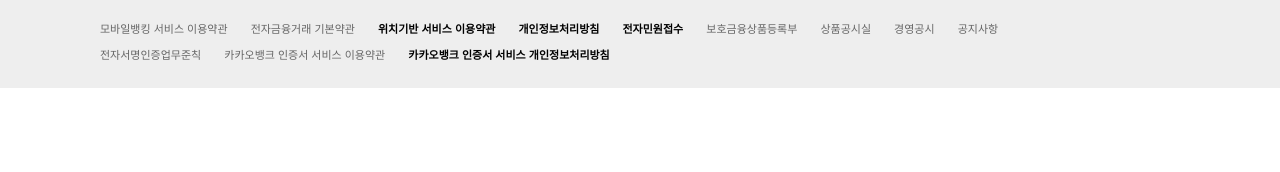
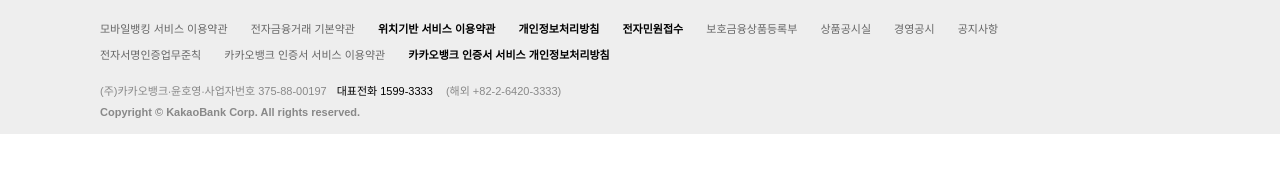
Before and after one commit to NewBean0312/kakaoBankWebSiteCode, a plain HTML site: page html_folder/bottom_bar.html in a window 1280 px wide. Drawn offline with nearby package versions, Linux system fonts and the light colour scheme; files whose address does not match are found by name.

Commit message:
bottom-banner box-2 레이아웃

```diff
--- a/css_folder/bottom_bar.css
+++ b/css_folder/bottom_bar.css
@@ -157,3 +157,17 @@
 .bottom-bar .box-1 > .menu-box-1 > ul > li:hover > a {
     text-decoration: underline;
 }
+
+
+.bottom-bar .box-2 {
+  margin-top: 10px;
+  color: #888;
+}
+
+.bottom-bar .box-2 > .rep-contact {
+  margin: 0 10px;
+}
+
+.bottom-bar .box-2 > .copyright {
+  margin-top: 8px;
+}
--- a/html_folder/bottom_bar.html
+++ b/html_folder/bottom_bar.html
@@ -49,7 +49,12 @@
             </ul>
           </div>
         </div>
-        <div class="box-2"></div>
+        <div class="box-2">
+          <a href="tel:375-88-00197" class="kakao-tel">(주)카카오뱅크∙윤호영∙사업자번호 375-88-00197</a
+          ><a href="tel:1599-3333" class="rep-contact black">대표전화 1599-3333</a>
+          <a href="tel:+82-2-6420-3333" class="overseas-contact">(해외 +82-2-6420-3333)</a>
+          <div class="copyright strong">Copyright © KakaoBank Corp. All rights reserved.</div>
+        </div>
         <div class="box-3"></div>
       </div>
     </div>
```
Also changed, not shown: 1 other file.
